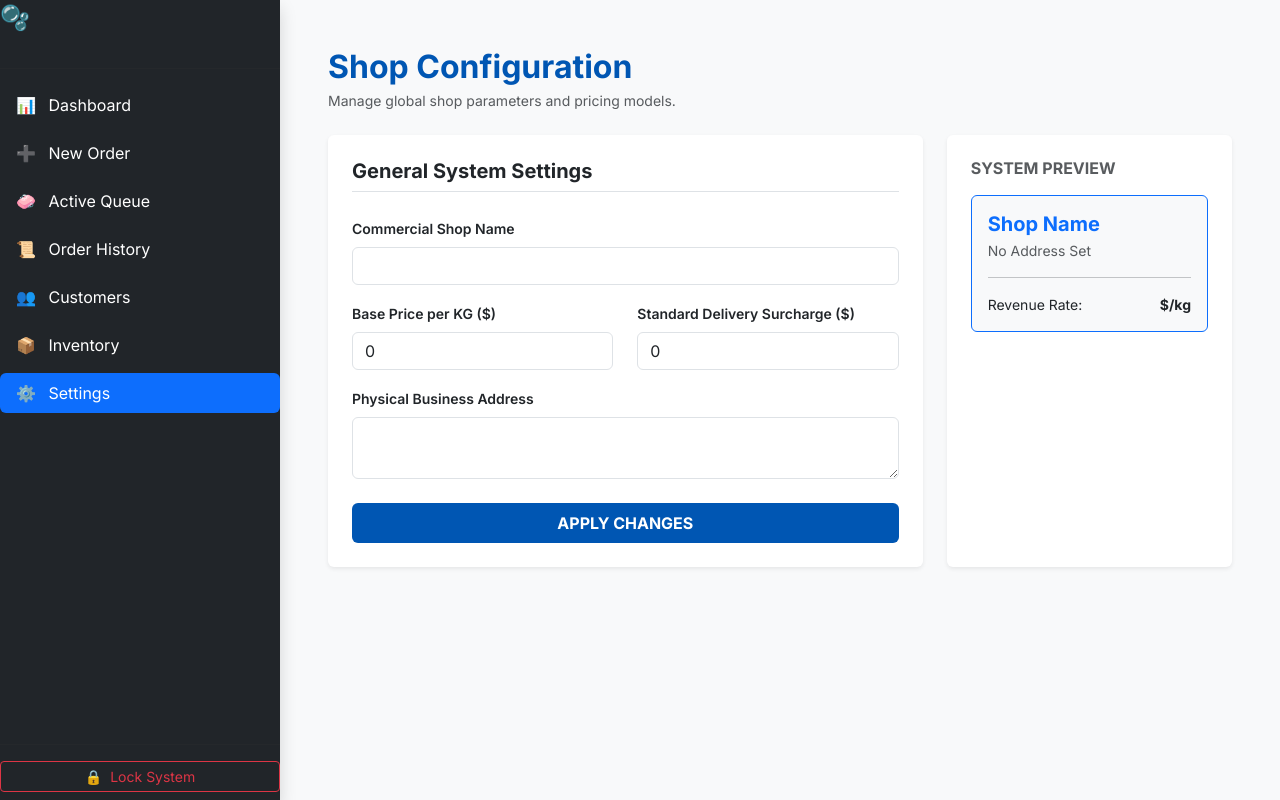
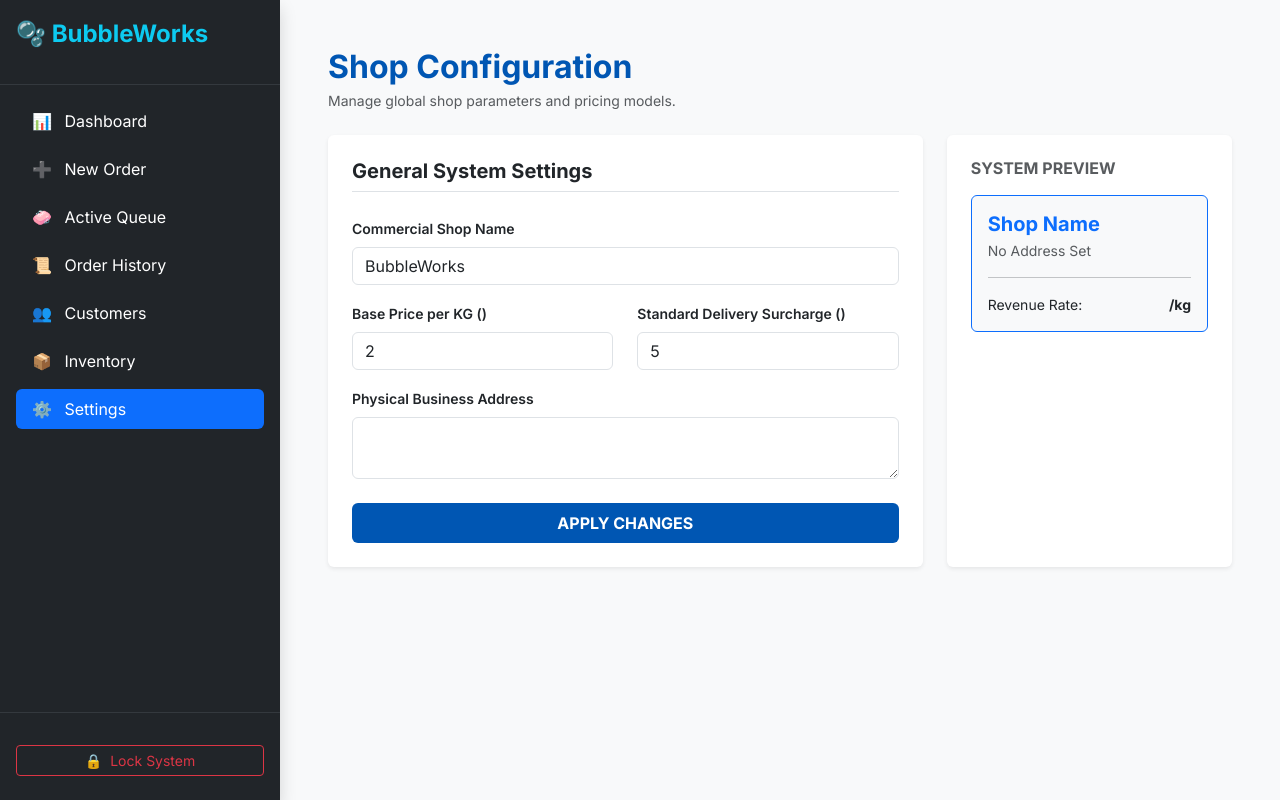
Before and after one commit to JM-P-1200/laundry-system, a React (Vite) app: page /settings in a window 1280 px wide. Built offline with nearby package versions, Linux system fonts and the light colour scheme; no server answers; the database is empty; sample sign-in values are in the browser's storage.

Commit message:
functional settings update

```diff
--- a/src/components/common/Navbar.jsx
+++ b/src/components/common/Navbar.jsx
@@ -1,11 +1,16 @@
 import React from 'react';
 import { Link } from 'react-router-dom';
+import { useSettings } from '../../context/SettingsContext'; // 🌟 Connected Context
 
-const Navbar = () => (
+const Navbar = () => {
+  const { settings } = useSettings();
+
+  return (
     <nav className="navbar navbar-expand-lg navbar-light bg-white border-bottom sticky-top py-3">
       <div className="container">
-      <Link className="navbar-brand fw-bold text-brand-blue fs-3" to="/">
-        🫧 BubbleWorks
+        {/* 🌟 Dynamic fallback name handles live synchronization */}
+        <Link className="navbar-brand fw-bold text-brand-blue fs-3 d-flex align-items-center gap-2" to="/">
+          🫧 {settings?.shop_name || 'BubbleWorks'}
         </Link>
         <div className="d-flex gap-4">
           <Link to="/" className="nav-link fw-semibold">Home</Link>
@@ -19,5 +24,6 @@ const Navbar = () => (
       </div>
     </nav>
   );
+};
 
 export default Navbar;
--- a/src/components/common/Sidebar.jsx
+++ b/src/components/common/Sidebar.jsx
@@ -23,14 +23,16 @@ const Sidebar = () => {
   };
 
   return (
-    <div className="d-flex flex-column ... bg-dark shadow" style={{ width: '280px', height: '100vh', position: 'sticky', top: 0 }}>
-      <Link to="/dashboard" className="d-flex align-items-center mb-3 ... text-decoration-none">
-        {/* 3. Replace "BubbleWorks" with the dynamic name below */}
-        <span className="fs-4 fw-bold text-info">🫧 {settings.shopName}</span>
-      </Link>
-      <hr />
+    <div className="d-flex flex-column bg-dark shadow" style={{ width: '280px', height: '100vh', position: 'sticky', top: 0 }}>
+      <div className="p-3">
+        <Link to="/dashboard" className="d-flex align-items-center mb-3 text-decoration-none">
+          {/* 🛠️ FIXED: Shifted from shopName to matching schema key shop_name */}
+          <span className="fs-4 fw-bold text-info">🫧 {settings?.shop_name || 'BubbleWorks'}</span>
+        </Link>
+      </div>
+      <hr className="text-secondary mt-0" />
 
-      <ul className="nav nav-pills flex-column mb-auto">
+      <ul className="nav nav-pills flex-column mb-auto px-3">
         {navItems.map((item) => (
           <li className="nav-item" key={item.path}>
             <Link
@@ -43,9 +45,9 @@ const Sidebar = () => {
         ))}
       </ul>
 
-      <hr />
+      <hr className="text-secondary" />
 
-      <div className="pb-2">
+      <div className="p-3 pb-4">
         <button
           onClick={handleLogout}
           className="btn btn-outline-danger btn-sm w-100 d-flex align-items-center justify-content-center gap-2"
--- a/src/pages/Home.jsx
+++ b/src/pages/Home.jsx
@@ -1,14 +1,18 @@
 import React from 'react';
 import { Link } from 'react-router-dom';
+import { useSettings } from '../context/SettingsContext'; // 🌟 Connected Context
 
 export const Home = () => {
+  const { settings } = useSettings();
+
   return (
     <div className="landing-page">
       {/* 1. HERO SECTION */}
       <section className="bg-primary text-white py-5 shadow-sm" style={{ background: 'linear-gradient(45deg, #007bff, #0056b3)' }}>
         <div className="container py-5 text-center">
-          <h1 className="display-3 fw-bold mb-3">Laundry Day, <br/>Simplified.</h1>
-          <p className="lead mb-4 opacity-75">Premium fabric care delivered to your doorstep. <br/> Because your time is worth more than folding socks.</p>
+          {/* 🌟 Uses the custom live shop name */}
+          <h1 className="display-3 fw-bold mb-3">{settings?.shop_name || 'BubbleWorks'}, <br/>Simplified.</h1>
+          <p className="lead mb-4 opacity-75">Premium fabric care delivered straight to your doorstep. <br/> Because your time is worth more than folding socks.</p>
           <div className="d-flex justify-content-center gap-3">
             <Link to="/track" className="btn btn-light btn-lg px-4 fw-bold text-primary">Track My Order</Link>
             <Link to="/services" className="btn btn-outline-light btn-lg px-4">View Prices</Link>
@@ -29,8 +33,12 @@ export const Home = () => {
             <div className="col-md-6">
               <div className="card border-0 shadow-sm bg-warning-subtle h-100 p-4">
                 <div className="card-body">
+                  {/* 🌟 Dynamic pricing preview calculations */}
                   <h3 className="fw-bold">First Wash? 20% OFF</h3>
-                  <p>Use code <span className="badge bg-dark">BUBBLE20</span> on your first booking.</p>
+                  <p>Standard wash running at just {settings?.currency || '$'}{settings?.price_per_kg || '2.00'}/kg today.</p>
+                  <div className="mb-3">
+                    Use code <span className="badge bg-dark">BUBBLE20</span> on your first booking.
+                  </div>
                   <Link to="/contact" className="btn btn-dark btn-sm">Claim Now</Link>
                 </div>
               </div>
@@ -38,8 +46,8 @@ export const Home = () => {
             <div className="col-md-6">
               <div className="card border-0 shadow-sm bg-info-subtle h-100 p-4">
                 <div className="card-body">
-                  <h3 className="fw-bold">Free Pickup & Delivery</h3>
-                  <p>On all orders above 10kg within the city center.</p>
+                  <h3 className="fw-bold">Flat Delivery Surcharge</h3>
+                  <p>Standard city-wide order fulfillment delivery fee locked at <strong>{settings?.currency || '$'}{settings?.delivery_fee || '5.00'}</strong>.</p>
                   <Link to="/services" className="btn btn-info btn-sm text-white">Learn More</Link>
                 </div>
               </div>
@@ -70,48 +78,32 @@ export const Home = () => {
         </div>
       </section>
 
-      {/* 4. MOCKUP STORE LOCATIONS (MAP AREA) */}
+      {/* 4. STORE LOCATIONS */}
       <section className="py-5 bg-white border-top">
         <div className="container">
           <div className="row align-items-center">
             <div className="col-lg-5 mb-4 mb-lg-0">
-              <h2 className="fw-bold mb-3">Visit Our Stores</h2>
-              <p className="text-muted mb-4">Find a BubbleWorks location near you. We have 3 state-of-the-art facilities across the city.</p>
+              <h2 className="fw-bold mb-3">Visit Our Headquarters</h2>
+              <p className="text-muted mb-4">
+                Proudly operating out of our principal facility location:
+              </p>
 
-              <div className="list-group list-group-flush">
-                <div className="list-group-item px-0 py-3 bg-transparent">
-                  <h6 className="fw-bold mb-1">📍 Downtown Central</h6>
-                  <small className="text-muted">123 Bubbles Ave, Open: 7 AM - 9 PM</small>
-                </div>
-                <div className="list-group-item px-0 py-3 bg-transparent">
-                  <h6 className="fw-bold mb-1">📍 Northpoint Hub</h6>
-                  <small className="text-muted">45 Clean St, Open: 8 AM - 10 PM</small>
-                </div>
-                <div className="list-group-item px-0 py-3 bg-transparent">
-                  <h6 className="fw-bold mb-1">📍 Westside Express</h6>
-                  <small className="text-muted">Mall Level 2, Open: 10 AM - 9 PM</small>
-                </div>
+              <div className="card bg-light border-0 p-3 mb-3">
+                <h6 className="fw-bold text-primary mb-1">📍 Main Facility Address:</h6>
+                {/* 🌟 Renders the live text string typed into your Settings form address box */}
+                <p className="text-dark mb-0 fw-medium mt-1">
+                  {settings?.address || "No Business Address Registered Yet."}
+                </p>
               </div>
             </div>
 
             <div className="col-lg-7">
-              {/* Mockup of a Map using a styled Div */}
-              <div className="card shadow-lg border-0 overflow-hidden" style={{ height: '400px', backgroundColor: '#e5e3df' }}>
+              <div className="card shadow-lg border-0 overflow-hidden" style={{ height: '300px', backgroundColor: '#e5e3df' }}>
                 <div className="position-relative w-100 h-100 d-flex align-items-center justify-content-center">
                   <div className="text-muted opacity-50">Map View Mockup</div>
-
-                  {/* Visual Pins */}
-                  <div className="position-absolute" style={{ top: '30%', left: '40%' }}>
-                     <span className="fs-2 text-primary" title="Downtown">📍</span>
+                  <div className="position-absolute" style={{ top: '45%', left: '50%' }}>
+                     <span className="fs-1" title="HQ">📍</span>
                   </div>
-                  <div className="position-absolute" style={{ top: '60%', left: '20%' }}>
-                     <span className="fs-2 text-primary" title="Westside">📍</span>
-                  </div>
-                  <div className="position-absolute" style={{ top: '20%', left: '70%' }}>
-                     <span className="fs-2 text-primary" title="Northpoint">📍</span>
-                  </div>
-
-                  {/* Grid overlay for map feel */}
                   <div className="position-absolute w-100 h-100" style={{
                     backgroundImage: 'radial-gradient(#ccc 1px, transparent 1px)',
                     backgroundSize: '20px 20px',
--- a/src/pages/Settings.jsx
+++ b/src/pages/Settings.jsx
@@ -16,7 +16,12 @@ const Settings = () => {
   // Sync internal state when context loads
   useEffect(() => {
     if (settings) {
-      setFormData({ ...settings });
+      setFormData({
+      shop_name: settings.shop_name || '',
+      price_per_kg: settings.price_per_kg || '',
+      delivery_fee: settings.delivery_fee || '',
+      address: settings.address || ''
+       });
     }
   }, [settings]);
 
@@ -46,8 +51,8 @@ const Settings = () => {
               <input
                 type="text"
                 className="form-control"
-                value={formData.shopName}
-                onChange={(e) => setFormData({...formData, shopName: e.target.value})}
+                value={formData.shop_name || ''}
+                onChange={(e) => setFormData({...formData, shop_name: e.target.value})}
                 required
               />
             </div>
@@ -59,8 +64,8 @@ const Settings = () => {
                   type="number"
                   step="0.01"
                   className="form-control"
-                  value={formData.pricePerKg}
-                  onChange={(e) => setFormData({...formData, pricePerKg: parseFloat(e.target.value) || 0})}
+                  value={formData.price_per_kg || ''}
+                  onChange={(e) => setFormData({...formData, price_per_kg: e.target.value })}
                 />
               </div>
               <div className="col-md-6">
@@ -69,8 +74,8 @@ const Settings = () => {
                   type="number"
                   step="0.1"
                   className="form-control"
-                  value={formData.deliveryFee}
-                  onChange={(e) => setFormData({...formData, deliveryFee: parseFloat(e.target.value) || 0})}
+                  value={formData.delivery_fee || ''}
+                  onChange={(e) => setFormData({...formData, delivery_fee: e.target.value })}
                 />
               </div>
             </div>
@@ -80,8 +85,8 @@ const Settings = () => {
               <textarea
                 className="form-control"
                 rows="2"
-                value={formData.address}
-                onChange={(e) => setFormData({...formData, address: e.target.value})}
+                value={formData.address  || ''}
+                onChange={(e) => setFormData({...formData, address: e.target.value })}
               ></textarea>
             </div>
 
```
Lines whose indentation alone changed are shown as unchanged.
